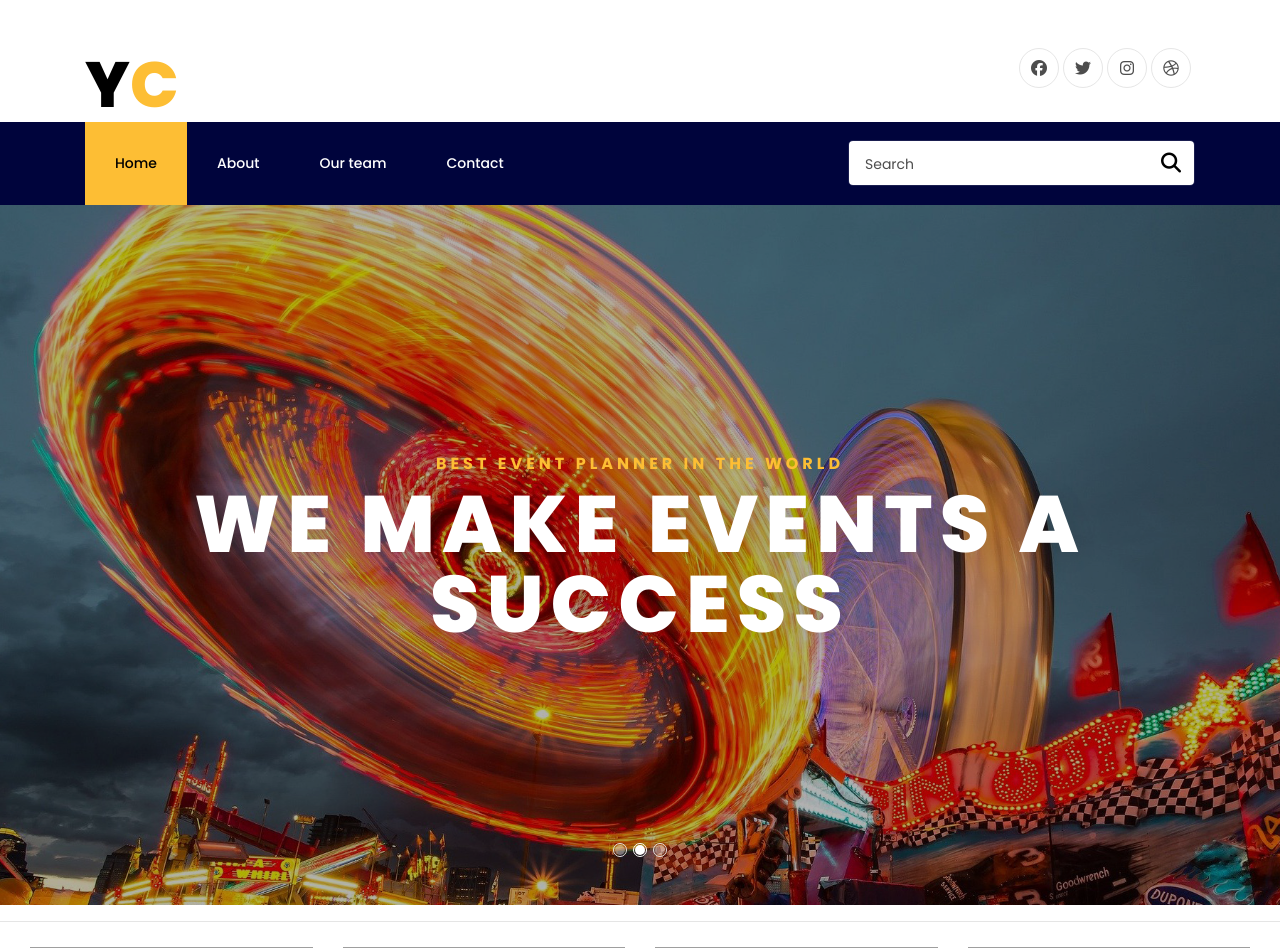
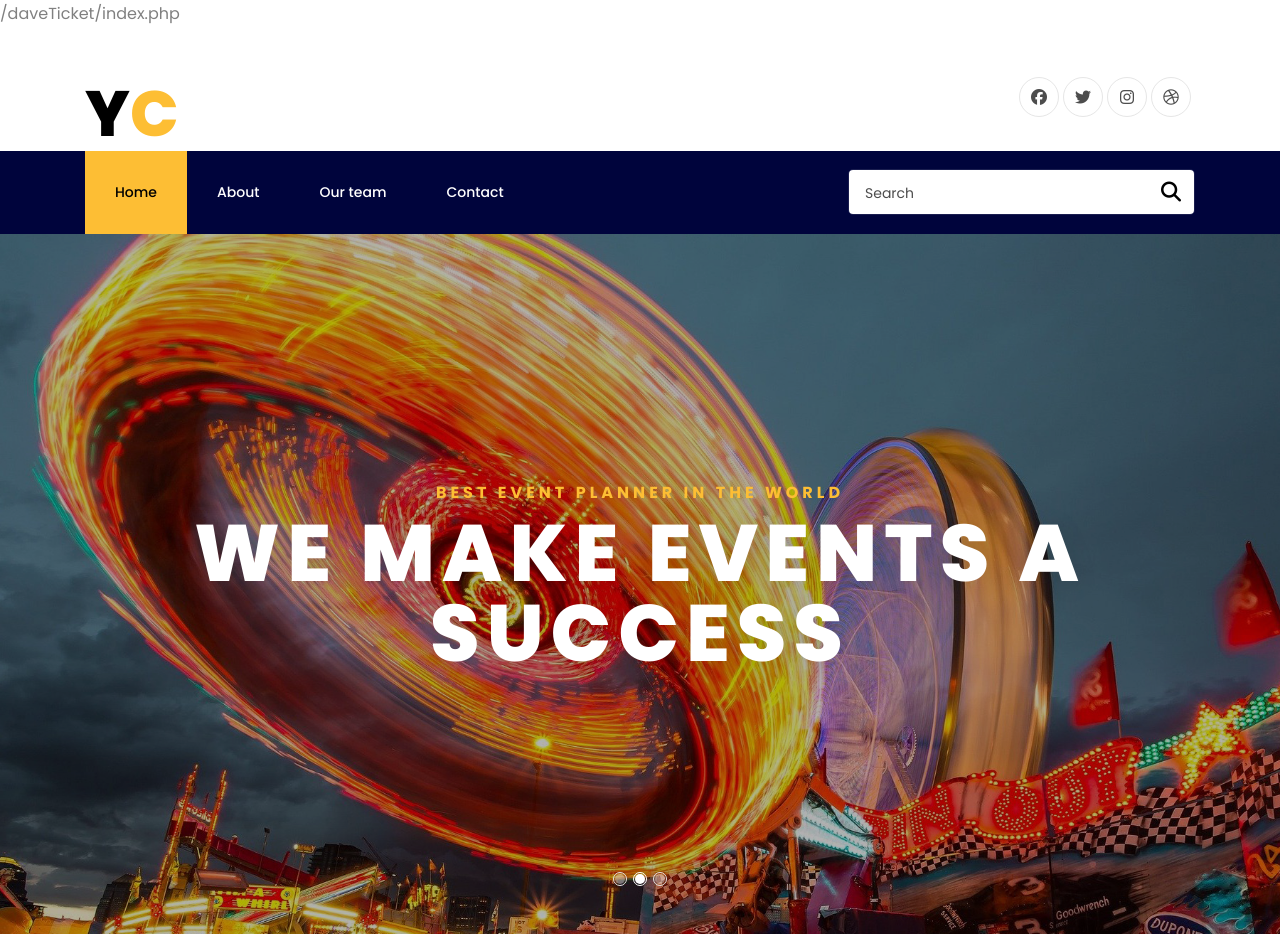
Before and after one commit to dikascode/daveEventTicket, a PHP site: page /daveTicket/index.php in a window 1280 px wide. Shown: the top 948 px of the page. Run offline with PHP 8.4, Linux system fonts and the light colour scheme; data that the repository does not hold is empty; some libraries are stand-ins or nearby versions; grey boxes are pictures that could not be loaded.

Commit message:
uri echo

```diff
--- a/views/main.php
+++ b/views/main.php
@@ -1,5 +1,6 @@
 <!DOCTYPE html>
 <html lang="en">
+<?php echo $_SERVER['REQUEST_URI']; ?>
   <head>
     <title>YouConnect Event Manager</title>
     <meta charset="utf-8">
```
